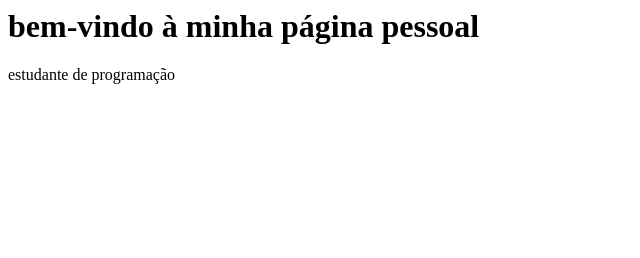
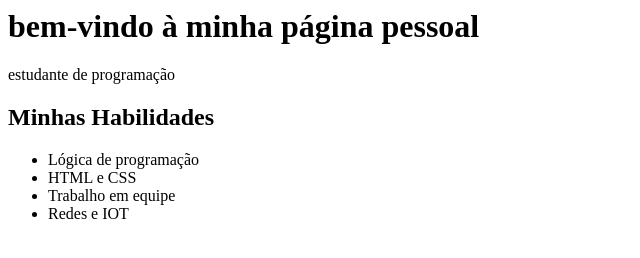
Before and after one commit to BeatrizCastilho/site, a plain HTML site: page index.html in a window 1280 px wide. Shown: the whole page, without its empty margins (0-640 px from the left). Drawn offline with Linux system fonts and the light colour scheme.

Commit message:
Add files via upload

```diff
--- a/index.html
+++ b/index.html
@@ -11,5 +11,17 @@
         <h1>bem-vindo à minha página pessoal</h1>
         <p>estudante de programação</p>
     </header>
+
+    <main>
+        <section>
+            <h2>Minhas Habilidades</h2>
+            <ul>
+                <li>Lógica de programação</li>
+                <li> HTML  e CSS</li>
+                <li>Trabalho em equipe</li>
+                <li>Redes e IOT</li>
+            </ul>
+        </section>
+    </main>
   </body>
 </html>
```
